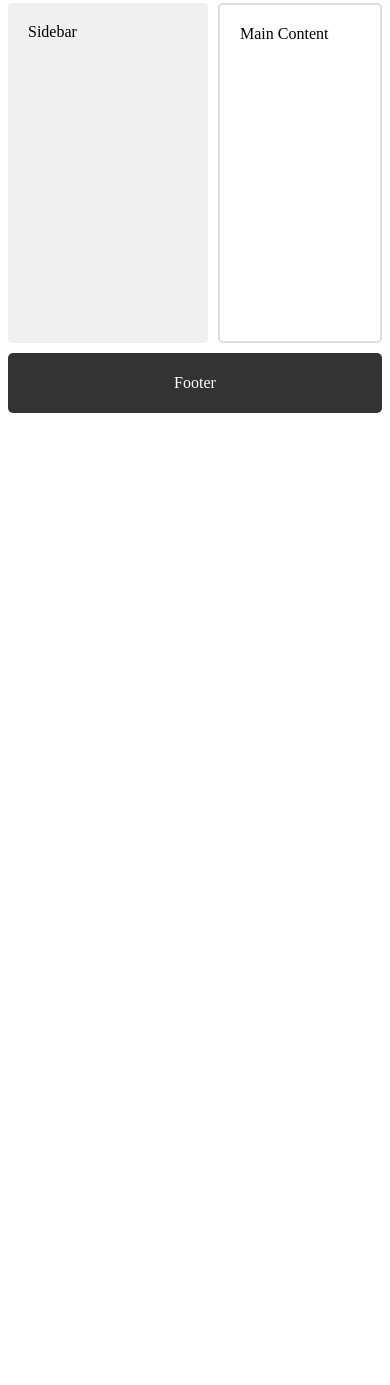
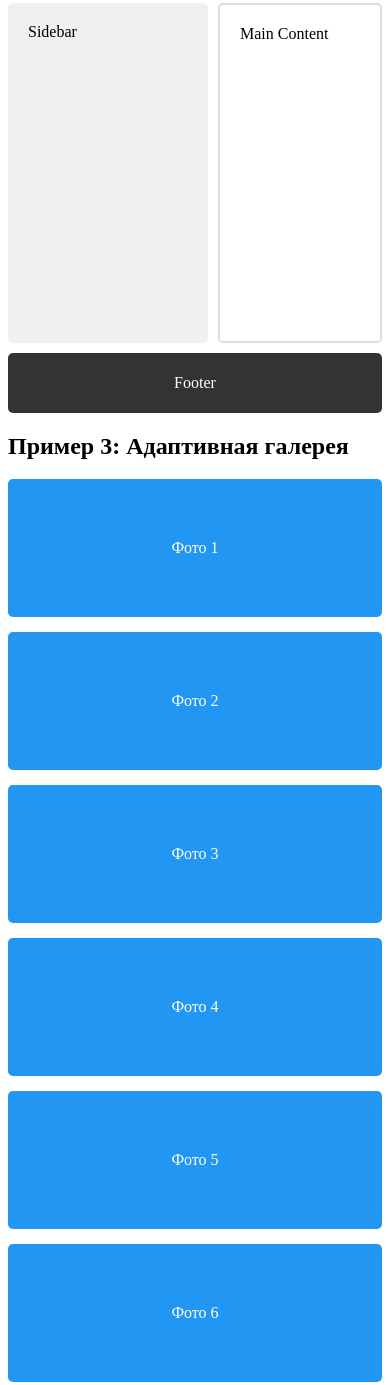
Before and after one commit to nika0-0-11/Lab8_AdaptiveGrid, a plain HTML site: page gridPractice.html in a window 390 px wide. Shown: the part 622-2007 px from the top of the page. Before the commit the page ends 1043 px from the top, so only its background shows below. Drawn offline with Linux system fonts and the light colour scheme.

Commit message:
Added responsive grid gallery

```diff
--- a/gridPractice.css
+++ b/gridPractice.css
@@ -59,3 +59,22 @@
     justify-content: center;
     border-radius: 5px;
 }
+
+.gallery {
+    display: grid;
+    grid-template-columns: repeat(auto-fit, minmax(200px, 1fr));
+    gap: 15px;
+}
+
+.gallery-item {
+    background-color: #2196f3;
+    color: white;
+    padding: 60px;
+    text-align: center;
+    border-radius: 5px;
+    transition: transform 0.3s;
+}
+
+.gallery-item:hover {
+    transform: scale(1.05);
+}
--- a/gridPractice.html
+++ b/gridPractice.html
@@ -33,5 +33,17 @@
             <footer class="footer">Footer</footer>
         </div>
      </section>
+     <!-- Пример 3: Галерея -->
+      <section>
+        <h2>Пример 3: Адаптивная галерея</h2>
+        <div class="gallery">
+            <div class="gallery-item">Фото 1</div>
+            <div class="gallery-item">Фото 2</div>
+            <div class="gallery-item">Фото 3</div>
+            <div class="gallery-item">Фото 4</div>
+            <div class="gallery-item">Фото 5</div>
+            <div class="gallery-item">Фото 6</div>
+        </div>
+      </section>
 </body>
 </html>
```
